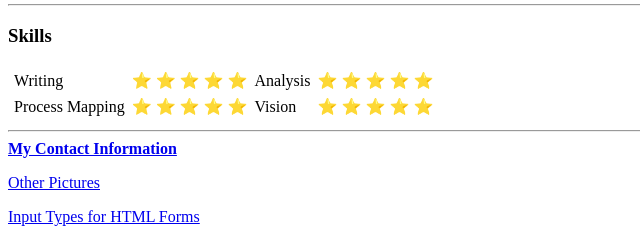
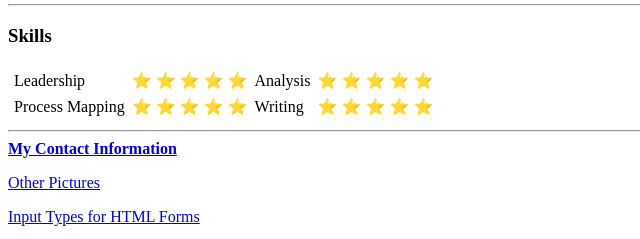
Before and after one commit to JacMacRae/First-Website, a plain HTML site: page index.html in a window 1280 px wide. Shown: the part 788-1027 px from the top of the page, 0-640 px from the left. Drawn offline with Linux system fonts and the light colour scheme.

Commit message:
Update skills

```diff
--- a/index.html
+++ b/index.html
@@ -76,7 +76,7 @@
   <h3>Skills</h3>
   <table cellspacing=5>
     <tr>
-      <td>Writing</td>
+      <td>Leadership</td>
       <td>⭐ ⭐ ⭐ ⭐ ⭐</td>
       <td>Analysis</td>
       <td>&#11088 &#11088 &#11088 &#11088 &#11088</td>
@@ -84,7 +84,7 @@
     <tr>
       <td>Process Mapping</td>
       <td>&#11088 &#11088 &#11088 &#11088 &#11088</td>
-      <td>Vision</td>
+      <td>Writing</td>
       <td>⭐ ⭐ ⭐ ⭐ ⭐</td>
     </tr>
   </table>
```
